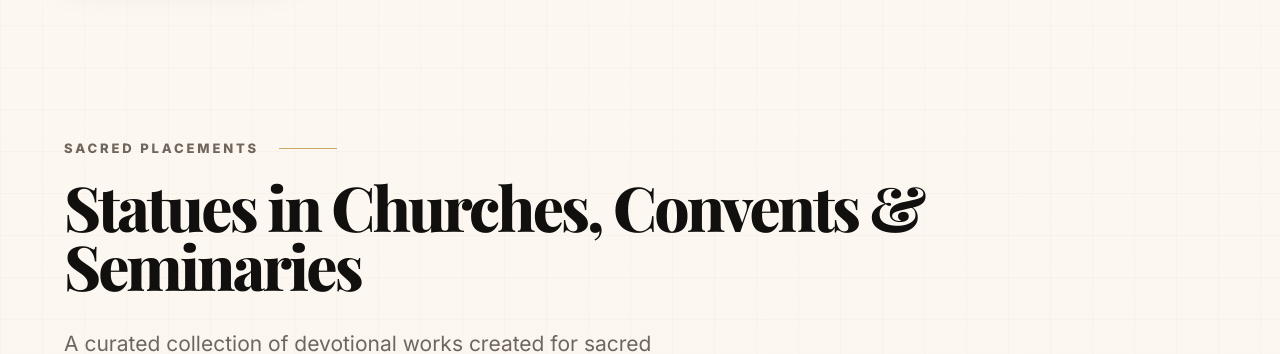
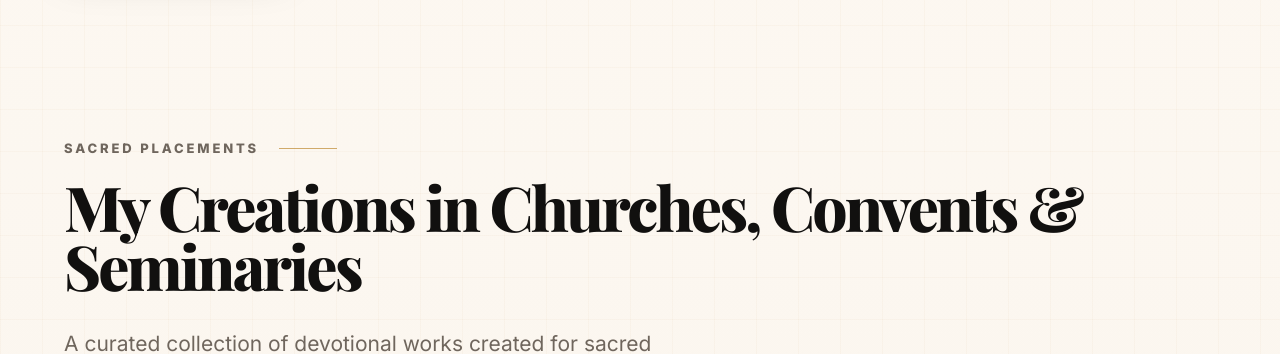
Before and after one commit to Frankwarnakula/aselacrafts-site, a React (Vite) app: page / in a window 1280 px wide. Shown: the part 983-1337 px from the top of the page. Built offline with nearby package versions, Linux system fonts and the light colour scheme.

Commit message:
miriswatta

```diff
--- a/src/components/Statues.tsx
+++ b/src/components/Statues.tsx
@@ -11,7 +11,7 @@ export default function Statues({ onOpen }:{onOpen:(src:string)=>void}){
       <div className="section-row">
         <div>
           <p className="kicker">Sacred placements</p>
-          <h2>Statues in Churches, Convents & Seminaries</h2>
+          <h2>My Creations in Churches, Convents & Seminaries</h2>
           <p className="lead">A curated collection of devotional works created for sacred spaces — inspiring prayer, reflection, and community.</p>
         </div>
       </div>
--- a/src/data/statues.json
+++ b/src/data/statues.json
@@ -13,5 +13,10 @@
     "src": "https://scontent.fmel10-1.fna.fbcdn.net/v/t39.30808-6/718309490_980401634959102_3079148204644275024_n.jpg?stp=dst-jpg_tt6&cstp=mx1101x801&ctp=s1101x801&_nc_cat=106&ccb=1-7&_nc_sid=f727a1&_nc_ohc=2GpWSALwKTwQ7kNvwFn4mzN&_nc_oc=Adqg0DdXUAgG5mDXmmnRiFzziJSoku_HtIWXJWL5N69E_j-8KAkze8J4VH-eaNghBJuQrFLcJpqdX3enD1VVO8kA&_nc_zt=23&_nc_ht=scontent.fmel10-1.fna&_nc_gid=E6df5q4LWWRiKJvkJBOLzA&_nc_ss=7b2a8&oh=00_Af-MbBU5RbNrO_FXo-yLouHio2ESUS41TryBDF4HLW1AxQ&oe=6A2A85B0",
     "title": "Thoppuwa Church",
     "meta": "Thoppuwa, Negambo, Sri Lanka"
+  },
+      {
+    "src": "https://scontent.fmel10-1.fna.fbcdn.net/v/t39.30808-6/720101165_981440134855252_2851895854564431603_n.jpg?stp=dst-jpg_tt6&cstp=mx1056x1489&ctp=s1056x1489&_nc_cat=100&ccb=1-7&_nc_sid=f727a1&_nc_ohc=kRuambNtcjcQ7kNvwGDUpqm&_nc_oc=Ado-QwLO-M_LIEcOwZqtc52RVk_2nCKt1hWPD66mJVwvRuuhWhtFNn-gT4vX5bIt7-vYvoIIqa2J4OzuZbKUWWne&_nc_zt=23&_nc_ht=scontent.fmel10-1.fna&_nc_gid=ltQFZxEXlm2kexNu5GDZ8w&_nc_ss=7b2a8&oh=00_Af-xyhpAJAAxtlE3asueL6W5b3OhuenrPyjFDIrFUckR1A&oe=6A2BFEF5",
+    "title": "Miriswatta Church",
+    "meta": "Miriswatta, Sri Lanka"
   }
 ]
```
